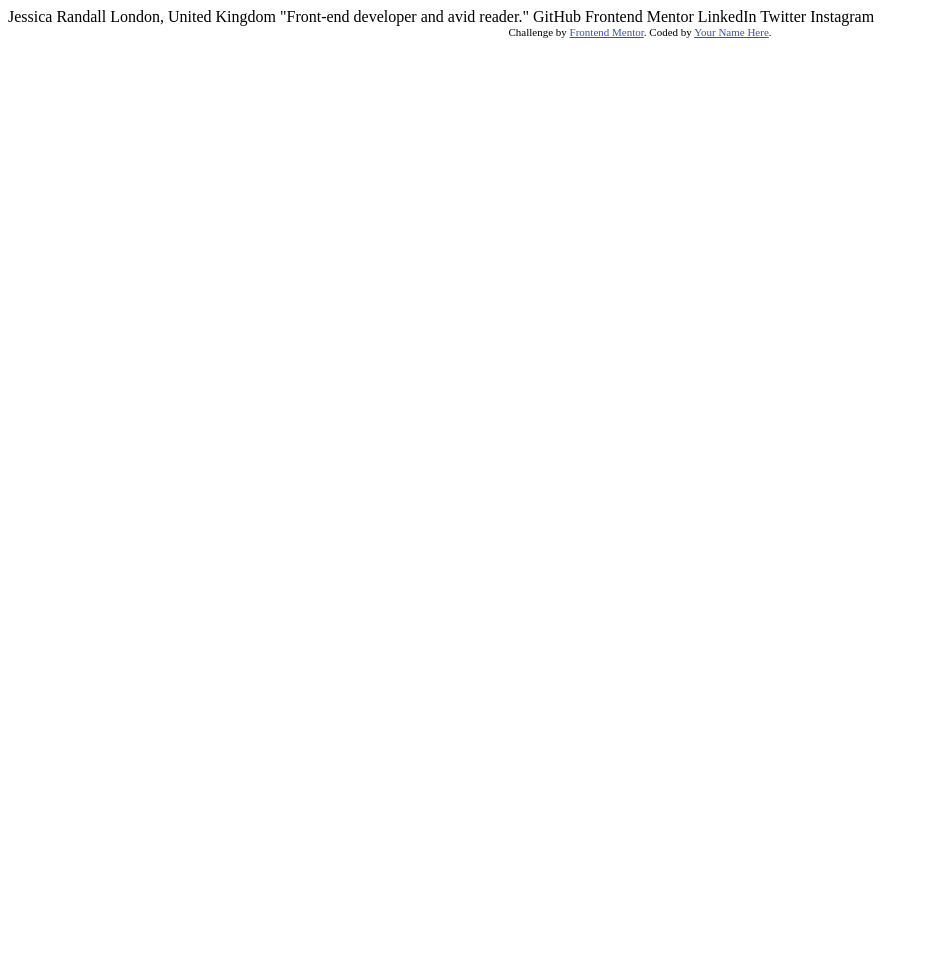
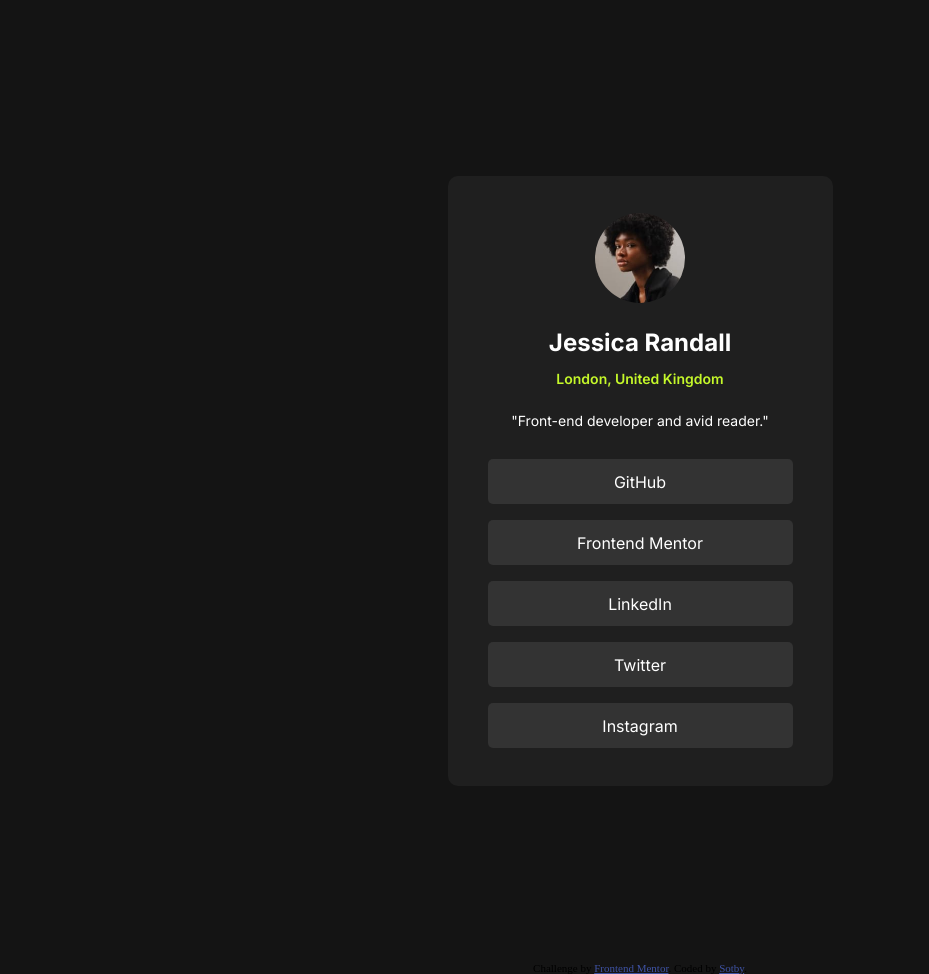
Before and after one commit to Sotby/social-links-profile-main, a plain HTML site: page index.html in a window 1280 px wide. Shown: the whole page, without its empty margins (0-929 px from the left). Before the commit the page ends 800 px from the top, so only its background shows below. Drawn offline with Linux system fonts and the light colour scheme.

Commit message:
Add files via upload

```diff
--- a/index.html
+++ b/index.html
@@ -5,6 +5,11 @@
   <meta name="viewport" content="width=device-width, initial-scale=1.0"> <!-- displays site properly based on user's device -->
 
   <link rel="icon" type="image/png" sizes="32x32" href="./assets/images/favicon-32x32.png">
+  <link rel="stylesheet" href="src/style.css">
+
+  <link rel="preconnect" href="https://fonts.googleapis.com">
+  <link rel="preconnect" href="https://fonts.gstatic.com" crossorigin>
+  <link href="https://fonts.googleapis.com/css2?family=Inter:ital,opsz,wght@0,14..32,100..900;1,14..32,100..900&display=swap" rel="stylesheet">
 
   <title>Frontend Mentor | Social links profile</title>
 
@@ -15,20 +20,25 @@
   </style>
 </head>
 <body>
+  <section>
+    <img src="assets/images/avatar-jessica.jpeg" alt="">
+    <h1 class="inter">Jessica Randall</h1>
+    <h2 class="inter">London, United Kingdom</h2>
+    <p class="inter">"Front-end developer and avid reader."</p>
+    <ul>
+      <li class="inter"><a href="">GitHub</a></li>
+      <li class="inter"><a href="">Frontend Mentor</a></li>
+      <li class="inter"><a href="">LinkedIn</a></li>
+      <li class="inter"><a href="">Twitter</a></li>
+      <li class="inter"><a href="">Instagram</a></li>
+    </ul>
+  </section>
+  <footer>
+    <div class="attribution">
+      Challenge by <a href="https://www.frontendmentor.io?ref=challenge" target="_blank">Frontend Mentor</a>.
+      Coded by <a href="#">Sotby</a>.
+    </div>
+  </footer>
+</body>
 
-  Jessica Randall
-  London, United Kingdom
-  "Front-end developer and avid reader."
-
-  GitHub
-  Frontend Mentor
-  LinkedIn
-  Twitter
-  Instagram
-
-  <div class="attribution">
-    Challenge by <a href="https://www.frontendmentor.io?ref=challenge" target="_blank">Frontend Mentor</a>.
-    Coded by <a href="#">Your Name Here</a>.
-  </div>
-</body>
 </html>
--- /dev/null
+++ b/src/style.css
@@ -0,0 +1,103 @@
+html, body{
+    margin: 0;
+    padding: 0;
+    background-color: hsl(0, 0%, 8%);
+    width: 100%;
+    height: 80%;
+}
+
+section{
+    display: flex;
+    flex-direction: column;
+    align-items: center;
+    background-color: hsl(0, 0%, 12%);
+    height: 610px;
+    width: 385px;
+    border-radius: 10px;
+    margin: 176px auto;
+}
+
+@media (max-width: 375px)
+{
+    section{
+        width: 325px;
+    }
+    section li{
+        width: 279px;
+    }
+    section li:hover{
+        background-color: hsl(75, 94%, 57%);
+        color: black;
+        cursor: pointer;
+        transition: 0.5s;
+    }
+}
+
+section img{
+    width: 90px;
+    height: 90px;
+    border-radius: 45px;
+    margin: 37px 147px 25px 147px;
+}
+
+section h1{
+    font-size: 24px;
+    font-weight: 700;
+    color: white;
+    width: 185px;
+    height: 30px;
+    margin: 0;
+    text-align: center;
+
+}
+section h2{
+    font-size: 14px;
+    font-weight: 600;
+    color: hsl(75, 94%, 57%);
+    text-align: center;
+}
+section p{
+    color: white;
+    font-size: 14px;
+    font-weight: 400;
+}
+
+section ul{
+    margin: 0;
+    padding: 0;
+    list-style: none;
+    text-align: center;
+}
+section li{
+    display: flex;
+    justify-content: center;
+    align-items: center;
+    width: 305px;
+    height: 45px;
+    background-color: hsl(0, 0%, 20%);
+    margin-top: 16px;
+    border-radius: 5px;
+    color: white;
+}
+
+section li a{
+    display: flex;
+    align-items: center;
+    justify-content: center;
+    text-decoration: none;
+    color: inherit;
+    width: 100%;
+    height: 100%;
+}
+
+section li:hover{
+    background-color: hsl(75, 94%, 57%);
+    color: black;
+    cursor: pointer;
+    transition: 0.5s;
+}
+.inter{
+  font-family: "Inter", sans-serif;
+  font-optical-sizing: auto;
+  font-style: normal;
+}
```
Also changed, not shown: DesktopScreenshot.png (added), MobileScreenshot.png (added), 1 other file.
